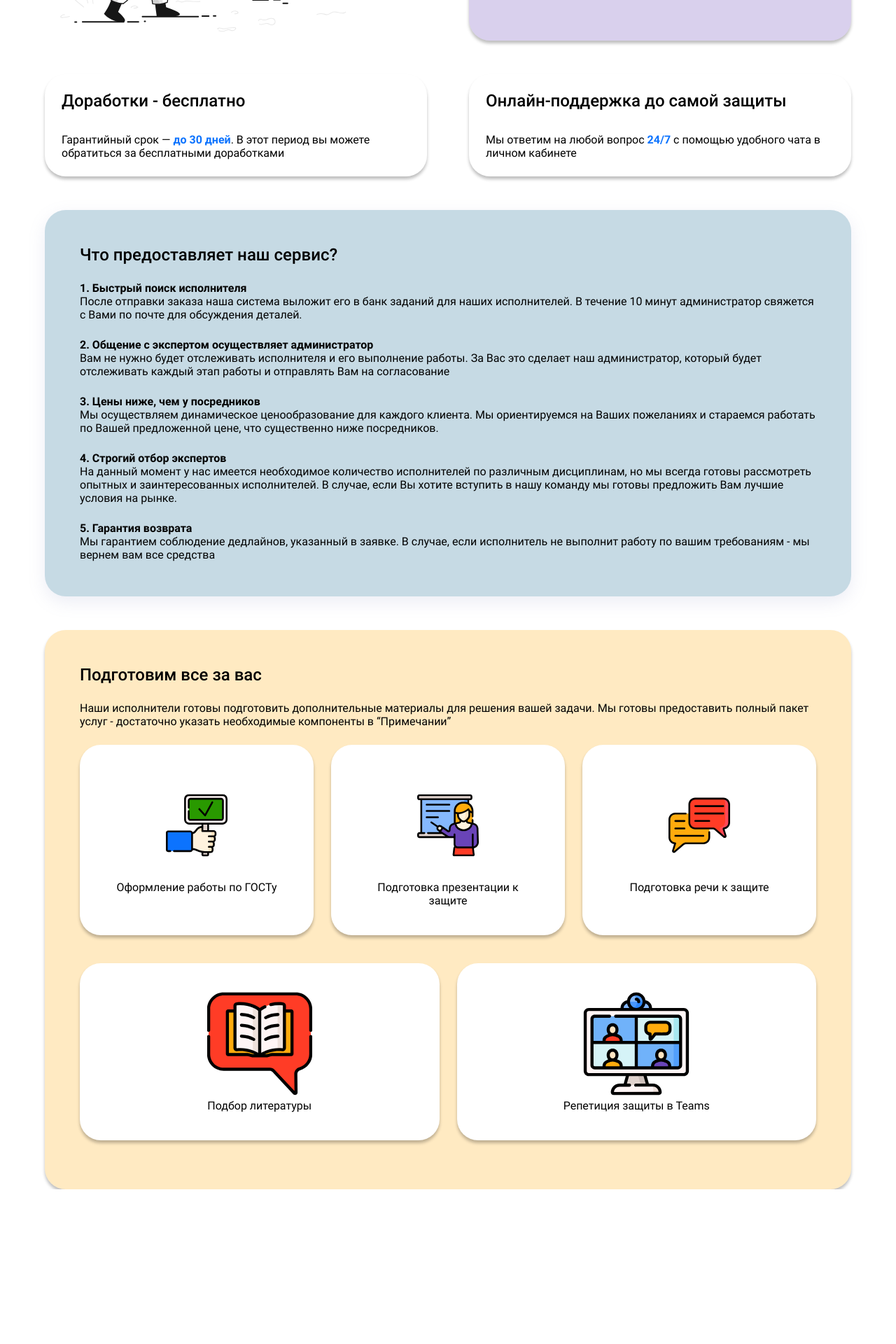
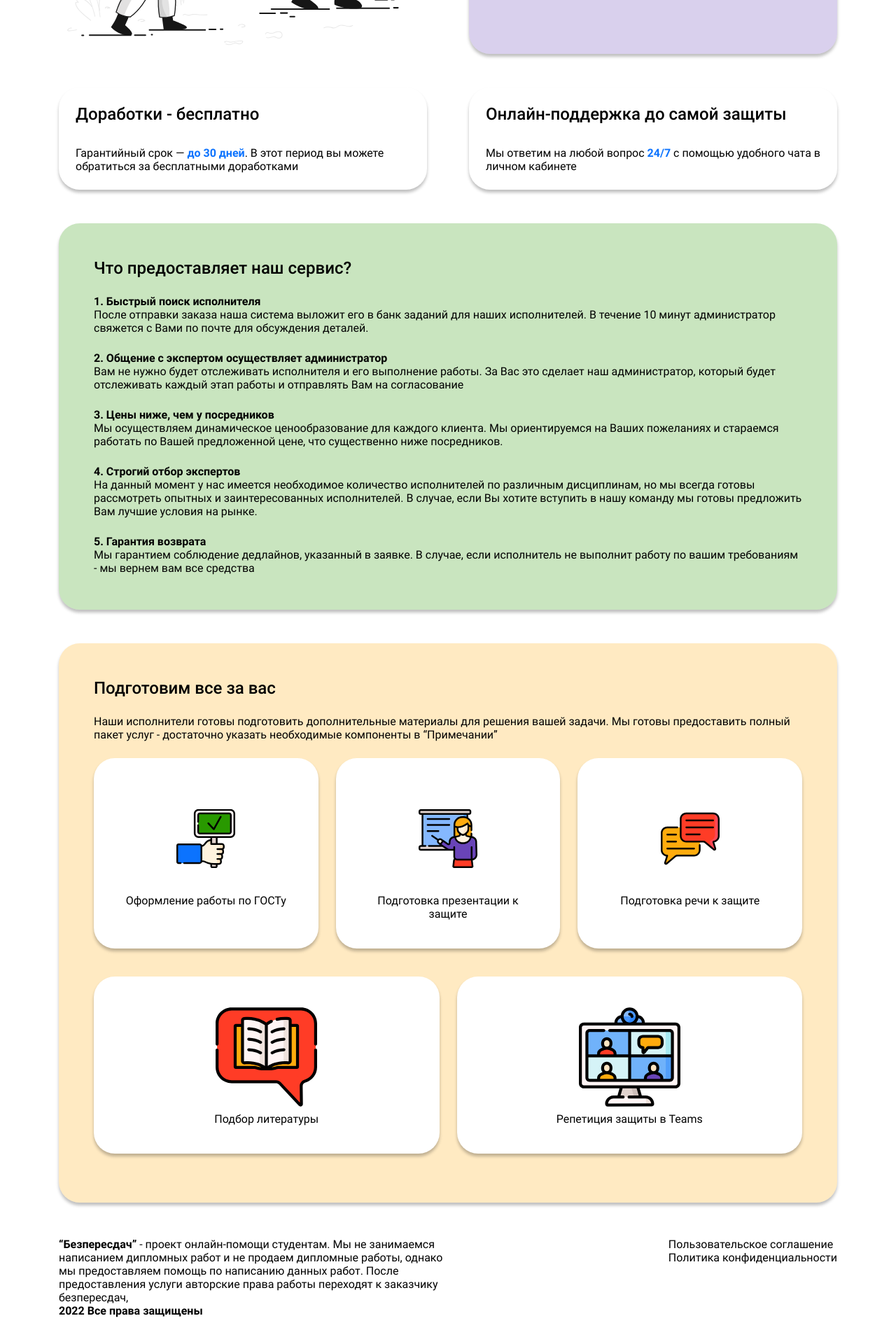
Before and after one commit to bezperesdach/bezperesdach_frontend, a Next.js app: page / in a window 1280 px wide. Shown: the part 1484-3404 px from the top of the page at 70% size. Before the commit the page ends 3183 px from the top, so only its background shows below. Built offline with nearby package versions, Linux system fonts and the light colour scheme.

Commit message:
fix: represents css edit color

```diff
--- a/components/represents/represents.module.css
+++ b/components/represents/represents.module.css
@@ -28,8 +28,8 @@
   text-align: center;
   /* background: rgba(41, 153, 0, 0.45);
   box-shadow: 0px 8px 24px rgba(129, 135, 189, 0.15); */
-  background: rgba(66, 133, 165, 0.3);
-  box-shadow: 0px 8px 24px rgba(129, 135, 189, 0.15);
+  background: rgba(41, 153, 0, 0.25);
+  box-shadow: 0px 4px 4px rgba(0, 0, 0, 0.25);
   border-radius: 30px;
   flex: 1;
   gap: 32px;
--- a/pages/index.tsx
+++ b/pages/index.tsx
@@ -6,6 +6,7 @@ import { Services } from "../components/services/services";
 import { About } from "../components/about/about";
 import { Represents } from "../components/represents/represents";
 import { Preparation } from "../components/preparation/preparation";
+import { Footer } from "../components/footer/footer";
 
 import styles from "../styles/Home.module.css";
 
@@ -28,6 +29,8 @@ export default function Home() {
         <Represents />
         <Preparation />
       </main>
+
+      <Footer />
     </div>
   );
 }
--- a/styles/Home.module.css
+++ b/styles/Home.module.css
@@ -1,11 +1,12 @@
 .container {
   padding: 0 4rem;
+  max-width: 1240px;
+  margin: 0 auto;
 }
 
 .main {
   /* min-height: 100vh; */
-  max-width: 1240px;
-  margin: 0 auto;
+
   /* padding: 0 0 4rem 0; */
   flex: 1;
   display: flex;
```
